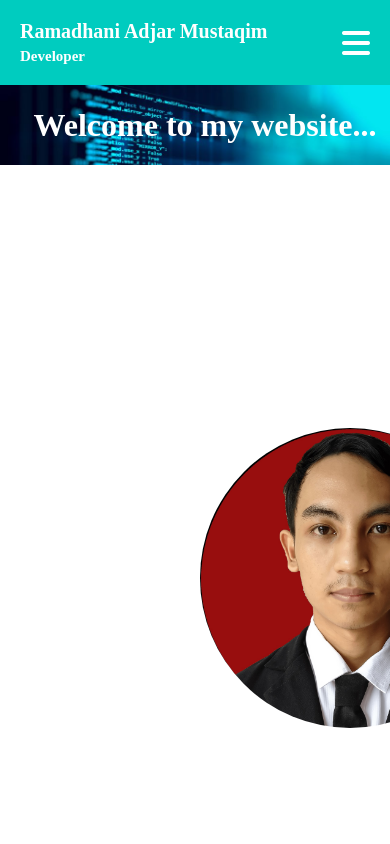
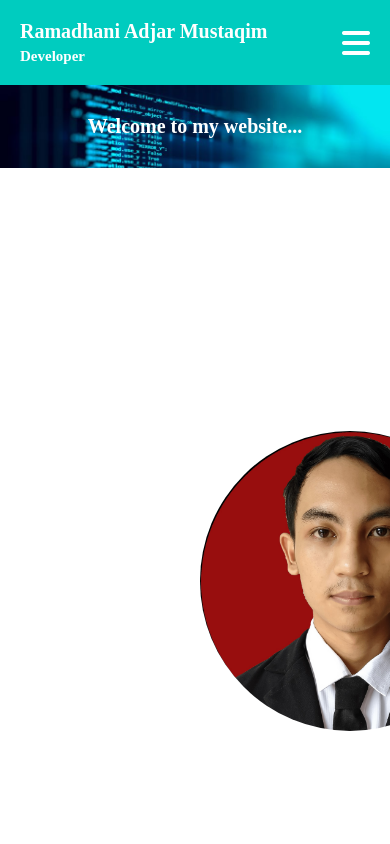
Before and after one commit to DhaniAM/My-CV-2, a plain HTML site: page index.html in a window 390 px wide. Shown: the top 844 px of the page. Drawn offline with Linux system fonts and the light colour scheme.

Commit message:
added responsive to Header

```diff
--- a/style.css
+++ b/style.css
@@ -94,14 +94,15 @@ nav {
 header {
 	background-image: url(img/pc.jpg);
 	background-size: cover;
-	height: 100px;
-	line-height: 80px;
+	display: flex;
+	justify-content: center;
+	align-items: center;
+	flex-wrap: wrap;
 }
 
 #header-text {
 	color: #fff;
-	padding: 0 0 0 20px;
-	text-align: center;
+	padding: 30px;
 }
 
 /* Main */
@@ -235,8 +236,6 @@ footer {
 		background-color: #00CCBF;
 		z-index: 20;
 	}
-
-
 }
 
 /* Medium devices (landscape tablets, 768px and up) */
@@ -246,8 +245,10 @@ footer {
 
 
 /* Small devices (portrait tablets and large phones, 600px and up) */
-@media only screen and (min-width: 600px) {
-
+@media only screen and (max-width: 600px) {
+	header {
+		font-size: 10px;
+	}
 }
 
 @media only screen and (max-width: 374px) {
```
